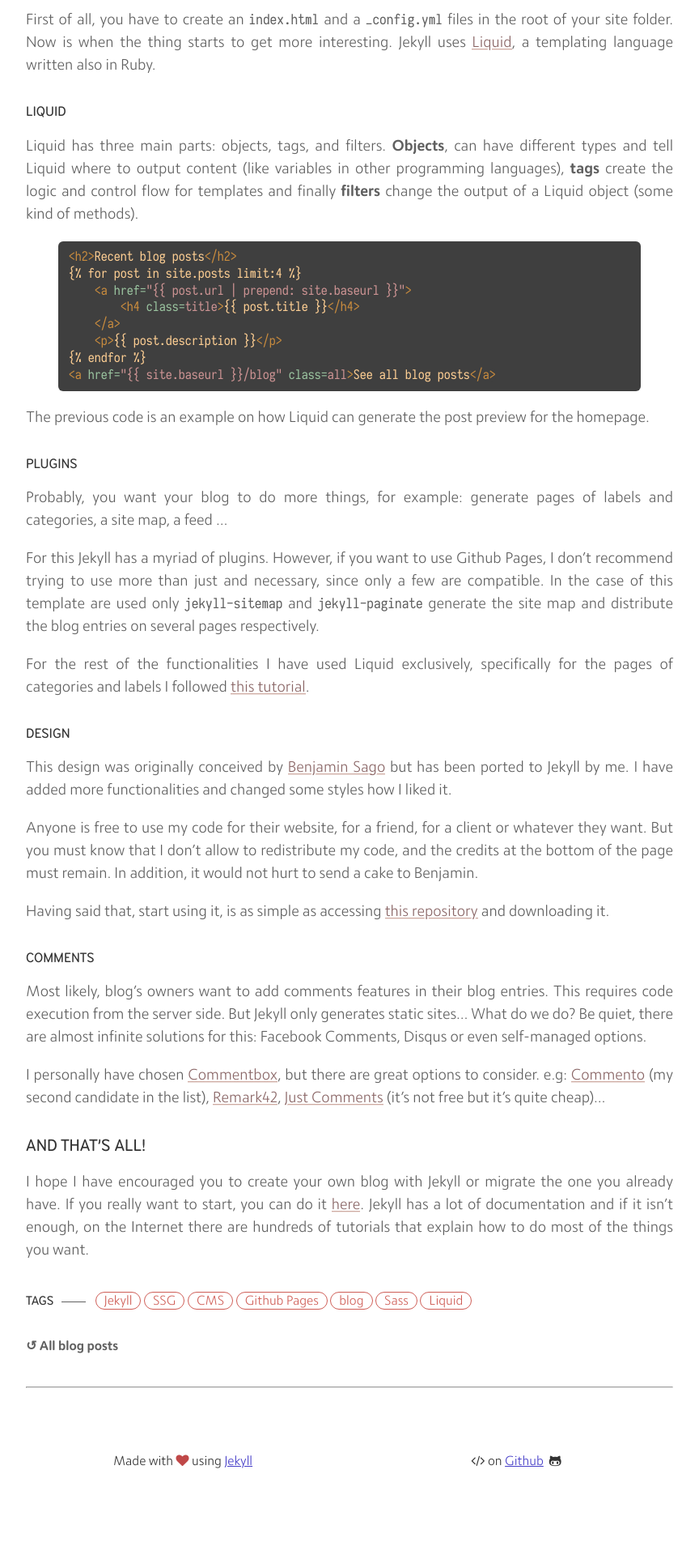
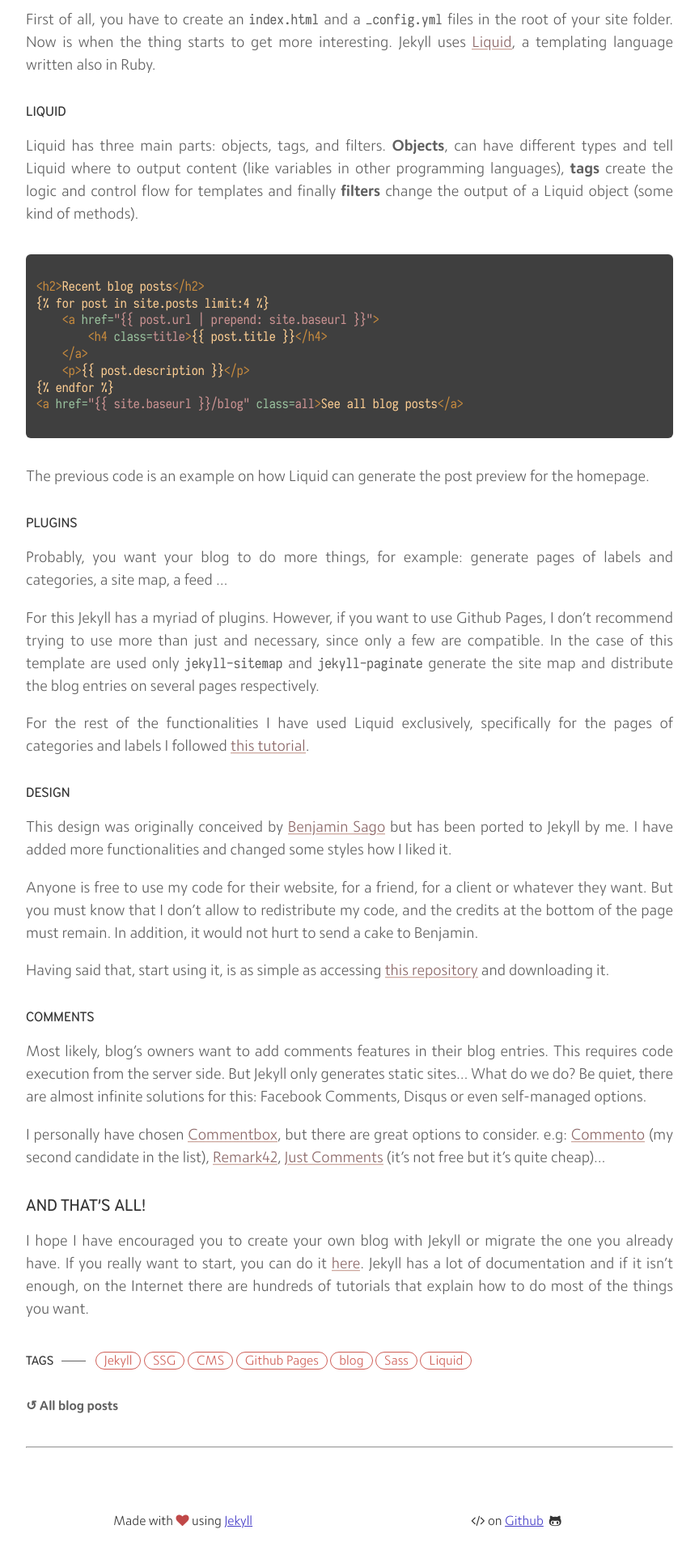
Before and after one commit to MrAnnix/MrAnnix.github.io, a Jekyll site: the page built from _posts/2019-04-02-hello-world-how-build-site-jekyll.md, in a window 1280 px wide. Shown: the part 2199-4119 px from the top of the page at 81% size, without its empty margins (208-1072 px from the left). Built offline with Jekyll 4.4.1, drawn with Linux system fonts in a browser that asks for light colours; before the commit the page ends 4045 px from its top, so only the background shows below that.

Commit message:
Changed highlight

````diff
--- a/_posts/2019-04-02-hello-world-how-build-site-jekyll.md
+++ b/_posts/2019-04-02-hello-world-how-build-site-jekyll.md
@@ -48,7 +48,7 @@
 
 Liquid has three main parts: objects, tags, and filters. **Objects**, can have different types and tell Liquid where to output content (like variables in other programming languages), **tags** create the logic and control flow for templates and finally **filters** change the output of a Liquid object (some kind of methods).
 
-{% highlight html %}
+```html
 {% raw %}
 <h2>Recent blog posts</h2>
 {% for post in site.posts limit:4 %}
@@ -59,7 +59,7 @@
 {% endfor %}
 <a href="{{ site.baseurl }}/blog" class=all>See all blog posts</a>
 {% endraw %}
-{% endhighlight %}
+```
 
 The previous code is an example on how Liquid can generate the post preview for the homepage.
 
--- a/_sass/_syntax-highlighting.scss
+++ b/_sass/_syntax-highlighting.scss
@@ -2,6 +2,10 @@
  * # Highligting styles - (_syntax-highlighting.scss)
  *
  * ------------------------------------------------------------------- */
+
+ .highlight {
+     overflow: auto;
+ }
 
 .highlight code, .highlight pre {
 border-radius: 6px;
````
